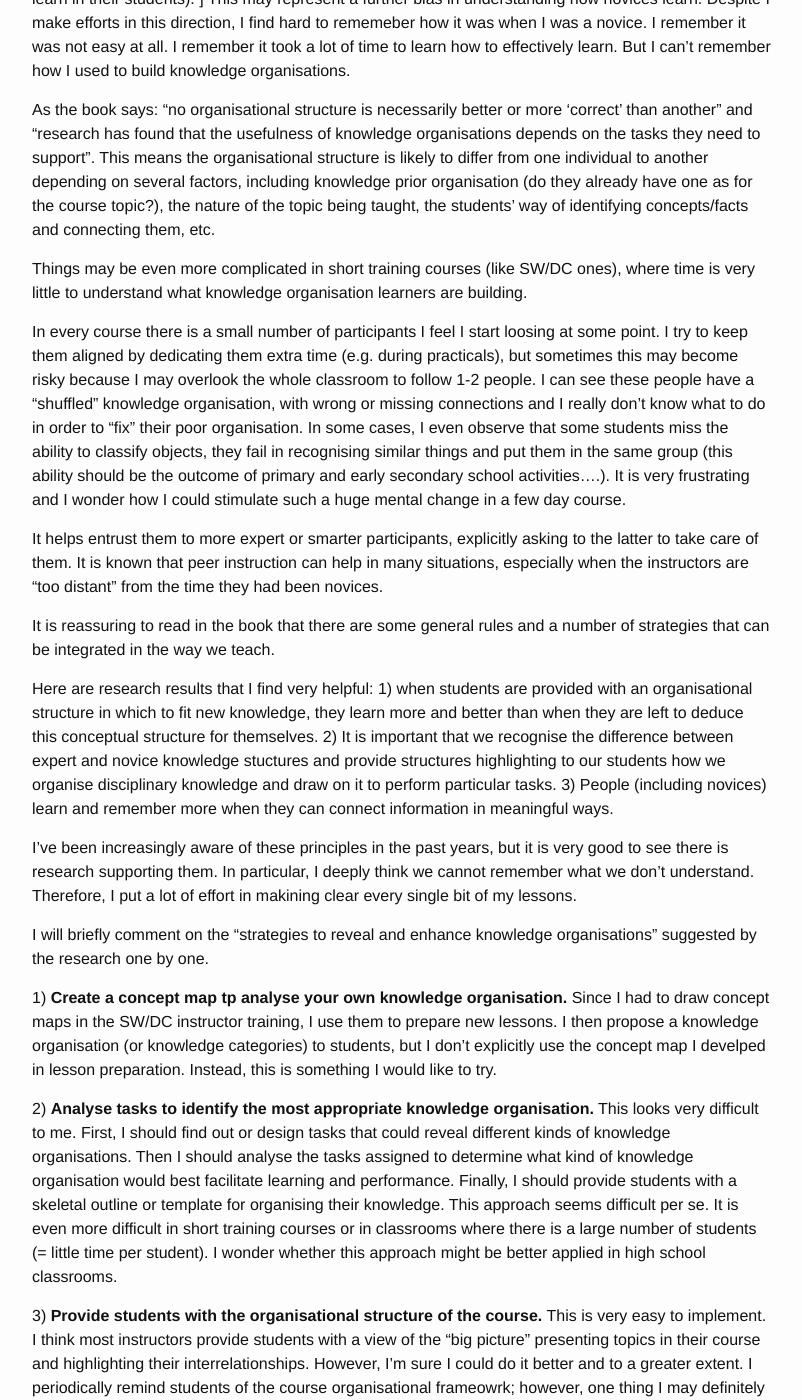
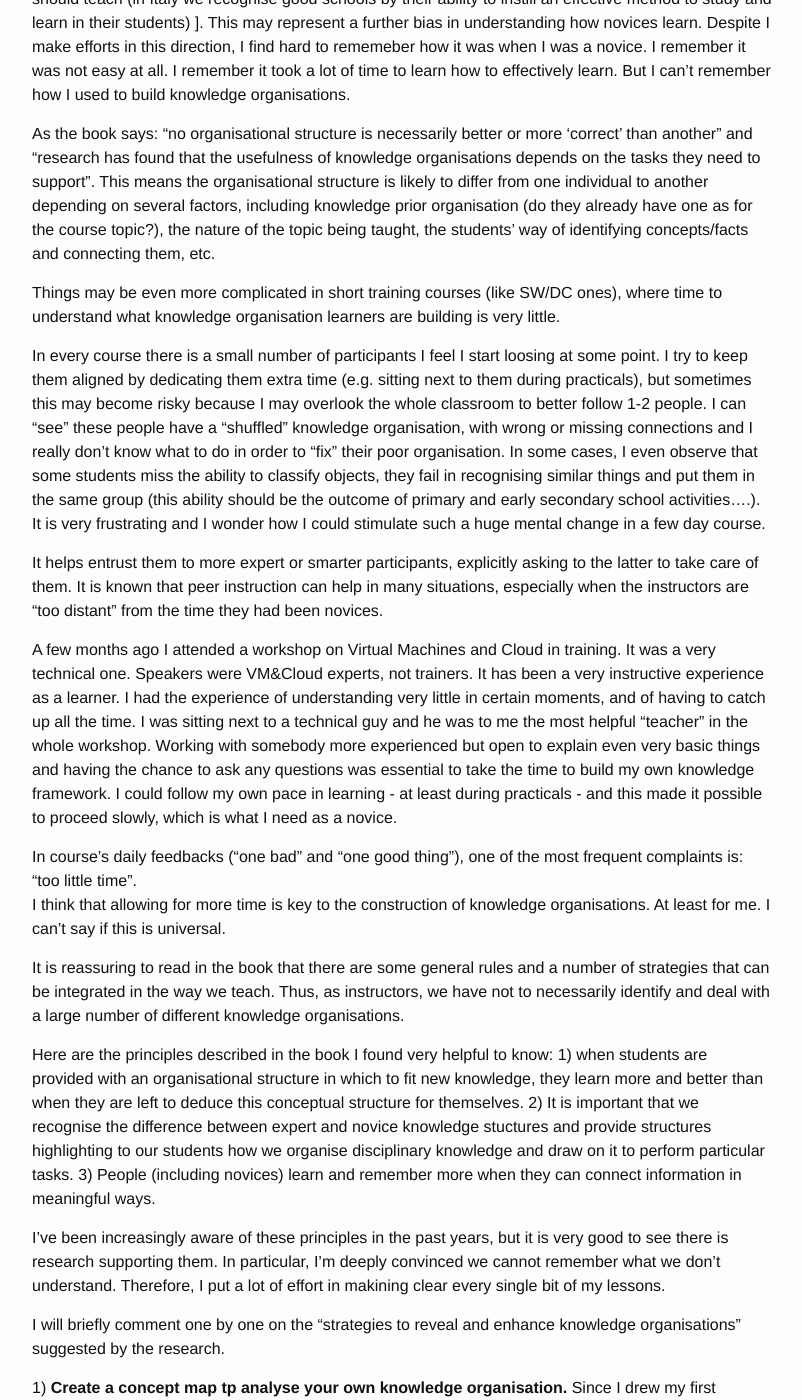
Before and after one commit to allegravia/website, a Jekyll site: the page built from _posts/2016-10-22-how-learning-works-02.md, in a window 1280 px wide and 1400 px high, scrolled down 1533 px. Shown: the whole window, without its empty margins (238-1040 px from the left). Built offline with Jekyll 4.4.1, drawn with Linux system fonts in a browser that asks for light colours; comment, search, counter and statistics services are not loaded; some of the changed text lies outside the part shown.

Commit message:
revised how-learning-works-02

```diff
--- a/_posts/2016-10-22-how-learning-works-02.md
+++ b/_posts/2016-10-22-how-learning-works-02.md
@@ -15,68 +15,73 @@
 
 > **Principle**: How students organise knowledge influences how they learn and apply what they know.
 
-The main idea of this chapter is that "As expert in our fields, we create and maintain, often unconsciously, a complex network that connects the important facts, concepts, procedures, and other elements within our domanin. [...] In contrast, most of our students have not yet developed such connected or meaningful ways of organizing the infromation they encounter in our courses."
+The main idea of this chapter is that "As expert in our fields, we create and maintain, often unconsciously, a complex network that connects the important facts, concepts, procedures, and other elements within our domain. [...] In contrast, most of our students have not yet developed such connected or meaningful ways of organising the infromation they encounter in our courses."
 
 In other words, "the knowledge organisations differ between experts and novices in two key ways: the degree to which knowledge is sparsely versus richly connected, and the extent to which those connections are superficial versus meaningful."
 
-What I find very difficult as a teacher is to remember how it is to have sparse, superficial knowledge structures.
+What I find difficult as a teacher is to remember how it was to have sparse, superficial knowledge structures. And its implications for learning.
 
-How can I help my students if I don't understand how much it can be difficult to learn something new when I have a poor knowledge organisation?
+How can I help my students if I don't understand how much it can be difficult to learn something new when the underlying knowledge organisation is poor?
 
-It helps me a bit to learn from time to time something completely new. A couple of times each year I decide to add something to my "knowledge protfolio". In most of the cases it has to do with programming, because I programme less and less (my job does not requires anymore I develop code) despite it is one of my favourite activities.
+It helps me a bit to learn from time to time something completely new. A couple of times each year I decide to add something to my "knowledge protfolio" (depending on the time I have). In most of the cases it has to do with programming, because I programme less and less (my job does not require anymore I develop code) despite it is one of my favourite activities.
 Thus, I may decide to learn Django, Jekyll, or another programming language etc.
-In these occasions I pay a lot of attention to what I need in order to build new knowledge organisations. Without a clear framework, I feel I loose the ground under my feet. So, I tend to start very slowly because I need to create categories (e.g. the structure of directories in a Jekyll website). Then, I have to fill the categories (e.g. understand what type of content is expected in each directory). After this I need examples and to have a go, in order to reinforce the category framework and verify whether it works once it comes into practice. After that I try to use what I've just learnt to build my own stuff (e.g. my own Jekyll website). I like to take notes summarising the structure of the topic and the main commands/instructions, to quickly look up things I don't remember while I develop my stuff.
-In order to build a knowledge organisation, I have to write down a schema - not exactly a concept map - but a list of salient elements and of needed actions.
-In self learning I find incredibly useful to find something already done on the Internet providing me with a concise but all-encompassing framework (this is an example of what I mean: https://www.taniarascia.com/make-a-static-website-with-jekyll).
+In these occasions I pay a lot of attention to what I need in order to build new knowledge organisations. Without a clear framework, I feel I loose the ground under my feet. So, I tend to start very slowly because I need to create categories (e.g. the structure of directories in a Jekyll website). Then, I have to fill the categories (e.g. understand what type of content is expected in each directory) and learn how to interconnect them. After this I need examples and to have a go, in order to reinforce the category framework and verify whether it works once it comes into practice. After that I try to use what I've just learnt to build my own stuff (e.g. my own Jekyll website). I like to take notes summarising the structure of the topic and the main commands/instructions, to quickly look up things I don't remember while I develop my stuff.
+In order to build a knowledge organisation, I have to write down a schema - not exactly a concept map - but a list of salient elements and needed actions.
+In self learning I find incredibly useful to find something already done on the Internet, providing me with a concise but all-encompassing framework (this is an example of what I mean: https://www.taniarascia.com/make-a-static-website-with-jekyll).
 
 Despite I know the limitations of teaching based on what fits me as a learner, I have to admit I tend to develop my teaching materials and classes following the pattern described above, namely:
 
 - I describe carefully how the topic knowledge can be organised/structured. Basically, I propose a number of categories in which objects can be organised (e.g. in Python: "modules", "classes", "functions", "operators", etc.)
 - Every time I introduce a new object in the course, I discuss with the students how to (and ask them to) assign it to a specific category (e.g. In which category do we have to put "math" or "os"?)
-- provide clear instructions on how to manipulate objects (e.g. for loops)
+- provide clear instructions on how to manipulate/interconnect objects (e.g. for loops, import, etc)
 - show examples (live coding)
 - push students to do it themselves (challenges)
 
 It works for many, not for everybody. There are students who need to develop knowledge organisations using their own approach and I find difficult to figure out which approaches are at work every time.
 
-Moreover, instructors are not only expert in their field, they are also "expert learners", which means they are good at learning new things because they have acquired a method. [This is what in principle schools should teach (in Italy we recognise good schools by their ability to instill an effective method to study and learn in their students). ]
+Moreover, instructors are not only expert in their field, they are also "expert learners", which means they are good at learning new things because they have acquired a method. [This is what in principle schools should teach (in Italy we recognise good schools by their ability to instill an effective method to study and learn in their students) ].
 This may represent a further bias in understanding how novices learn.
 Despite I make efforts in this direction, I find hard to rememeber how it was when I was a novice. I remember it was not easy at all. I remember it took a lot of time to learn how to effectively learn. But I can't remember how I used to build knowledge organisations.
 
 As the book says: "no organisational structure is necessarily better or more 'correct' than another" and "research has found that the usefulness of knowledge organisations depends on the tasks they need to support". This means the organisational structure is likely to differ from one individual to another depending on several factors, including knowledge prior organisation (do they already have one as for the course topic?), the nature of the topic being taught, the students' way of identifying concepts/facts and connecting them, etc.
 
-Things may be even more complicated in short training courses (like SW/DC ones), where time is very little to understand what knowledge organisation learners are building.
+Things may be even more complicated in short training courses (like SW/DC ones), where time to understand what knowledge organisation learners are building is very little.
 
-In every course there is a small number of participants I feel I start loosing at some point. I try to keep them aligned by dedicating them extra time (e.g. during practicals), but sometimes this may become risky because I may overlook the whole classroom to follow 1-2 people. I can see these people have a "shuffled" knowledge organisation, with wrong or missing connections and I really don't know what to do in order to "fix" their poor organisation.
+In every course there is a small number of participants I feel I start loosing at some point. I try to keep them aligned by dedicating them extra time (e.g. sitting next to them during practicals), but sometimes this may become risky because I may overlook the whole classroom to better follow 1-2 people. I can "see" these people have a "shuffled" knowledge organisation, with wrong or missing connections and I really don't know what to do in order to "fix" their poor organisation.
 In some cases, I even observe that some students miss the ability to classify objects, they fail in recognising similar things and put them in the same group (this ability should be the outcome of primary and early secondary school activities....).
 It is very frustrating and I wonder how I could stimulate such a huge mental change in a few day course.
 
 It helps entrust them to more expert or smarter participants, explicitly asking to the latter to take care of them.
 It is known that peer instruction can help in many situations, especially when the instructors are "too distant" from the time they had been novices.
 
-It is reassuring to read in the book that there are some general rules and a number of strategies that can be integrated in the way we teach.
+A few months ago I attended a workshop on Virtual Machines and Cloud in training. It was a very technical one. Speakers were VM&Cloud experts, not trainers. It has been a very instructive experience as a learner. I had the experience of understanding very little in certain moments, and of having to catch up all the time.
+I was sitting next to a technical guy and he was to me the most helpful "teacher" in the whole workshop. Working with somebody more experienced but open to explain even very basic things and having the chance to ask any questions was essential to take the time to build my own knowledge framework. I could follow my own pace in learning - at least during practicals - and this made it possible to proceed slowly, which is what I need as a novice.
 
-Here are research results that I find very helpful:
+In course's daily feedbacks ("one bad" and "one good thing"), one of the most frequent complaints is: "too little time".
+I think that allowing for more time is key to the construction of knowledge organisations. At least for me. I can't say if this is universal.
+
+It is reassuring to read in the book that there are some general rules and a number of strategies that can be integrated in the way we teach. Thus, as instructors, we have not to necessarily identify and deal with a large number of different knowledge organisations.
+
+Here are the principles described in the book I found very helpful to know:
 1) when students are provided with an organisational structure in which to fit new knowledge, they learn more and better than when they are left to deduce this conceptual structure for themselves.
 2) It is important that we recognise the difference between expert and novice knowledge stuctures and provide structures highlighting to our students how we organise disciplinary knowledge and draw on it to perform particular tasks.
 3) People (including novices) learn and remember more when they can connect information in meaningful ways.
 
 I've been increasingly aware of these principles in the past years, but it is very good to see there is research supporting them.
-In particular, I deeply think we cannot remember what we don't understand. Therefore, I put a lot of effort in makining clear every single bit of my lessons.
+In particular, I'm deeply convinced we cannot remember what we don't understand. Therefore, I put a lot of effort in makining clear every single bit of my lessons.
 
-I will briefly comment on the "strategies to reveal and enhance knowledge organisations" suggested by the research one by one.
-
+I will briefly comment one by one on the "strategies to reveal and enhance knowledge organisations" suggested by the research.
 
 
 1) **Create a concept map tp analyse your own knowledge organisation.**
-Since I had to draw concept maps in the SW/DC instructor training, I use them to prepare new lessons. I then propose a knowledge organisation (or knowledge categories) to students, but I don't explicitly use the concept map I develped in lesson preparation.
+Since I drew my first concept map in the SW/DC instructor training, I use them to prepare new lessons (btw, using concept maps in preparing lessons, made me realise I tended to teach more than one concept at once, which is not good). I then propose a knowledge organisation (or knowledge categories + connections among them) to students, but I don't explicitly use the concept map I develped in lesson preparation.
 Instead, this is something I would like to try.
 
 2) **Analyse tasks to identify the most appropriate knowledge organisation.**
 This looks very difficult to me. First, I should find out or design tasks that could reveal different kinds of knowledge organisations. Then I should analyse the tasks assigned to determine what kind of knowledge organisation would best facilitate learning and performance.
 Finally, I should provide students with a skeletal outline or template for organising their knowledge.
 This approach seems difficult per se. It is even more difficult in short training courses or in classrooms where there is a large number of students (= little time per student).
-I wonder whether this approach might be better applied in high school classrooms.
+I wonder whether this approach might be better applied in high school's classrooms.
 
 3) **Provide students with the organisational structure of the course.**
 This is very easy to implement. I think most instructors provide students with a view of the "big picture" presenting topics in their course and highlighting their interrelationships. However, I'm sure I could do it better and to a greater extent. I periodically remind students of the course organisational frameowrk; however, one thing I may definitely improve is situating particular lessons/topics within it.
@@ -86,26 +91,26 @@
 For example, the session "Parsing", may easily become: "Reading text files and extracting selected information from them".
 
 5) **Use contrasting and boundary cases to highlight organising features.**
-As specified in this section, cases are often used in teaching. However, presenting them with some compare-and-contrast analysis, may be more effective. Perhaps I do it unwittingly, but I never thought about presenting contrasting cases as a teaching strategies.
+As specified in this section, cases are often used in teaching. However, presenting them with some compare-and-contrast analysis, may be more effective. Perhaps I do it unwittingly, but I never thought about presenting contrasting cases as a teaching strategy.
 
 6) **Explicitly highlight deep features.**
-Here, specific examples would have been useful. I'm not able to identify examples that do share deep features but differ superficially or problems that are superficially similar but operate on different structural principles. Are there such examples in programming? Perhaps, I need to think more about this.
+Here, specific examples would have been useful. I'm not able to identify examples that do share deep features but differ superficially or problems that are superficially similar but operate on different structural principles. Are there such examples in programming? I need to think more about this.
 
 7) **Make conections among concepts explicit.**
 I do this all the time and it really works well, including asking questions that require students to make connections themselves.
 
 8) **Encourage students to work with multiple organising structures.**
-This seems a hyper useful approach and I've to find a way to insert it in my teaching. Actually, I'm so happy when I see that students have become able to categorise a set of items according to one organisational schema, that I don't dare to ask them to do it according to more than one!!!
+This seems a hyper useful approach and I've to find a way to insert it in my teaching. Actually, I'm so happy when I see students have become able to categorise a set of items according to **one** organisational schema, that I don't dare to ask them to do it according to more than one!!!
 
 9) **Ask students to draw a concept map to expose their knowledge organisations.**
-This is another thing I would like to use more in courses. So far (as described in the comments on chapter 1), in a few courses, I asked the students to draw - as a group activity - a concept map of the Python language. The way I do it is very time consuming and, as such, not completely efficient. I will try with quick, more frequent, concept maps as individual activity.
-I may try then to group similar concept maps and use the results of the comparison for group brainstorming.
+This is another thing I would like to use more in courses. So far (as described in the comments on chapter 1), in a few courses, I asked students to draw - as a group activity - a concept map of the Python language. The way I do it is very time consuming and, as such, not completely efficient. I will try with quick, more frequent, concept maps as individual activity.
+I may try then (or ask the students) to group similar concept maps and use the results of the comparison in group discussions/brainstorming.
 
 10) **Use a sorting task to expose students' knowledge organisations.**
 The example reported in this section is not illuminating to me. It is too abstract. As it is presented, it seems too difficult to tempt me to implement it.
 
 11) **Monitor students' work for problems in their knoeledge organisation.**
-Again, this is something I regularly do in courses and I have to recognise it really pays back for all the energy needed to identify the pattern of mistakes they make.
+Again, this is something I regularly do in courses and I have to recognise it really pays back for all the energy needed to identify the pattern of mistakes they make. It is quite easy to identify patterns of mistakes from one course to another (on the same discipline), more difficult during the same course.
 
 {% if page.comments %}
 <div id="disqus_thread"></div>
```
